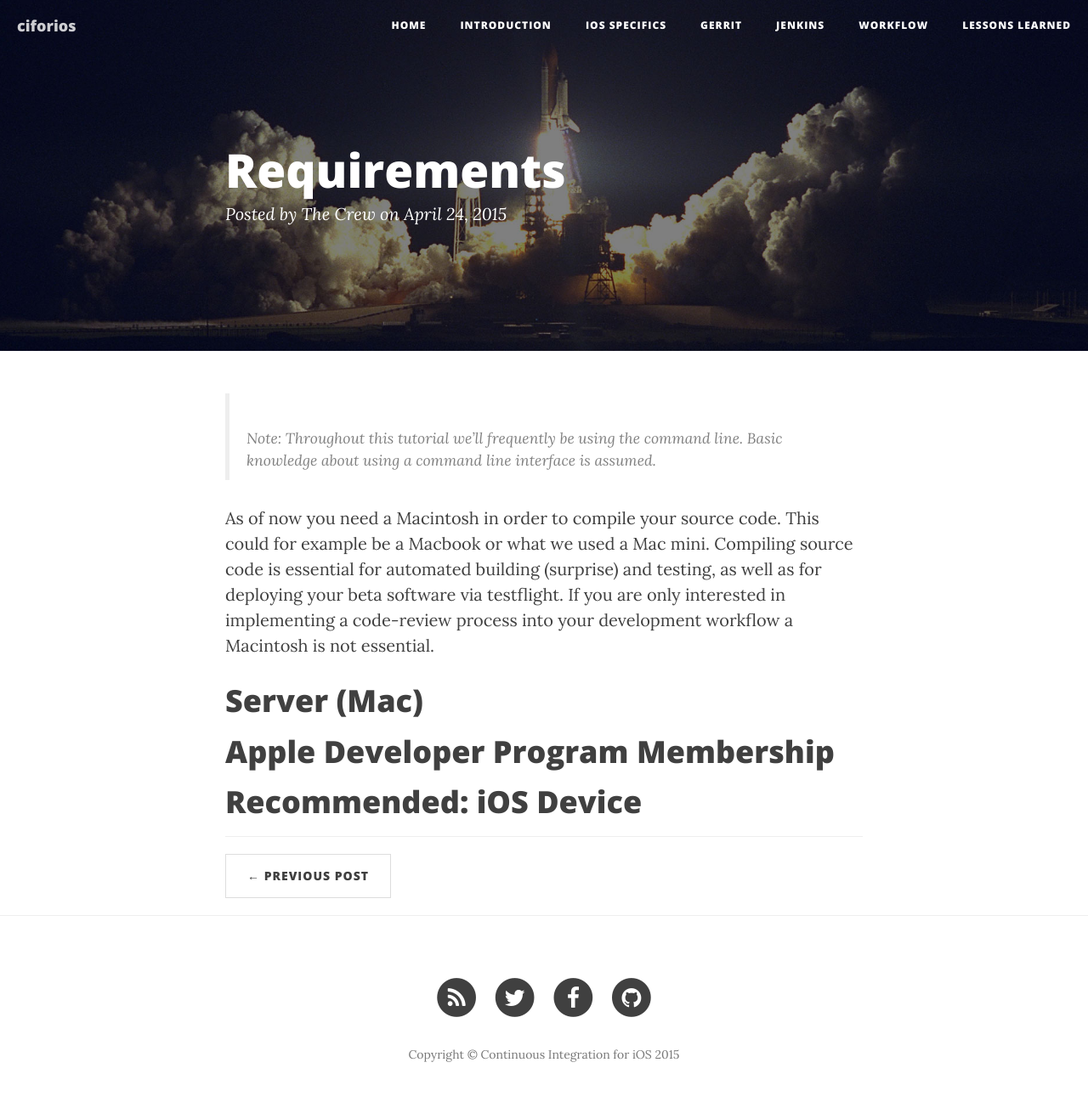
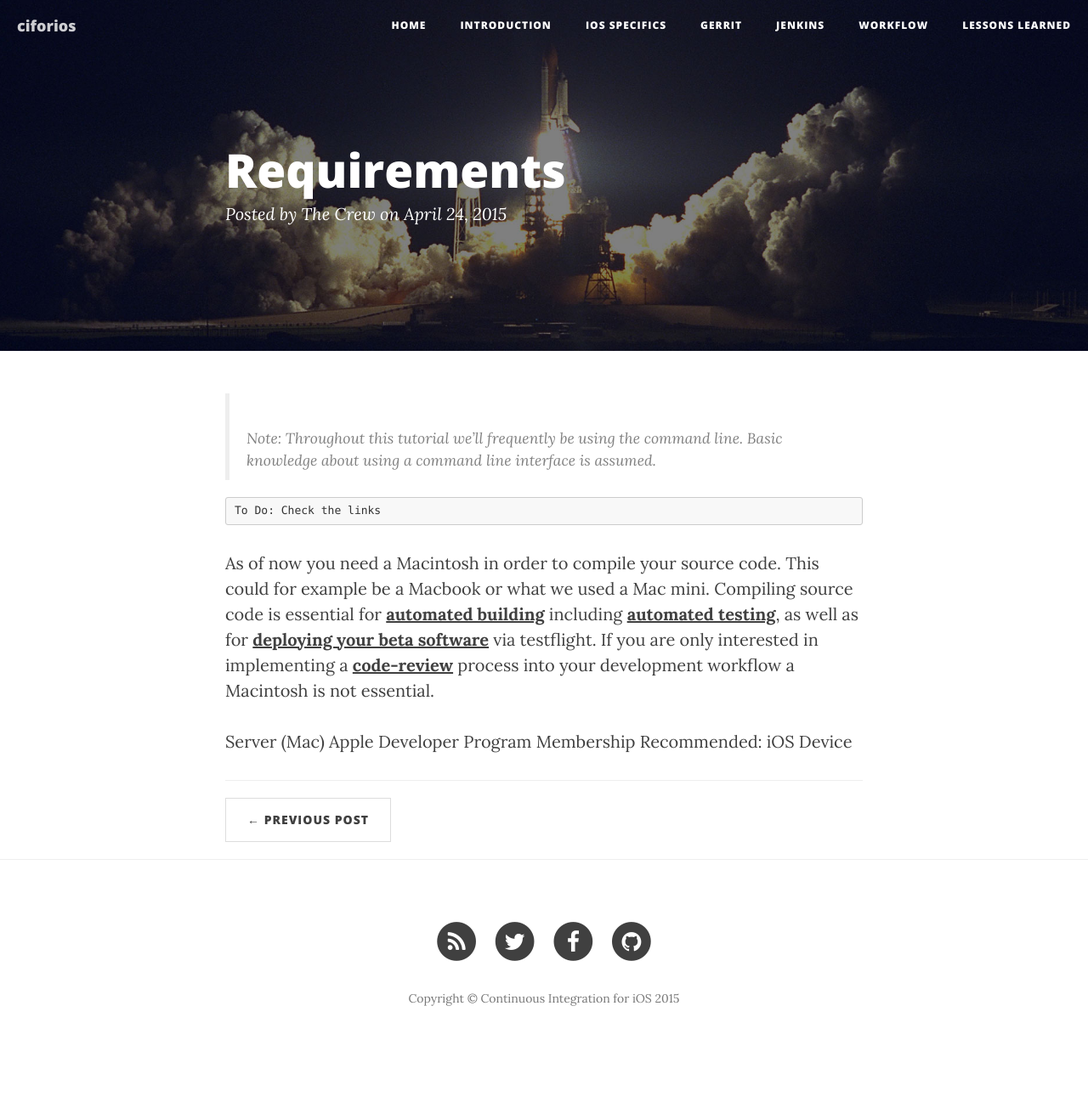
Before and after one commit to ciforios/ciforios.github.io, a Jekyll site: the page built from _posts/2015-04-24-Requirements.markdown, in a window 1280 px wide. Shown: the whole page at 85% size. Built offline with Jekyll 4.4.1, drawn with Linux system fonts in a browser that asks for light colours; nearby versions of some CDN libraries; Markdown is read by kramdown in place of the engine named in the settings; after the commit the page ends 1251 px from its top, so only the background shows below that.

Commit message:
added content

```diff
--- a/_posts/2015-04-24-Requirements.markdown
+++ b/_posts/2015-04-24-Requirements.markdown
@@ -9,10 +9,10 @@ tags: [introduction]
 
 > Note: Throughout this tutorial we'll frequently be using the command line. Basic knowledge about using a command line interface is assumed.
 
-As of now you need a Macintosh in order to compile your source code. This could for example be a Macbook or what we used a Mac mini. Compiling source code is essential for automated building (surprise) and testing, as well as  for deploying your beta software via testflight. If you are only interested in implementing a code-review process into your development workflow a Macintosh is not essential.
+	To Do: Check the links
 
-#Server (Mac)
+As of now you need a Macintosh in order to compile your source code. This could for example be a Macbook or what we used a Mac mini. Compiling source code is essential for [**automated building**](http://ciforios.github.io/jenkins/) including [**automated testing**](http://ciforios.github.io/jenkins/), as well as  for [**deploying your beta software**](http://ciforios.github.io/workflow/) via testflight. If you are only interested in implementing a [**code-review**](http://ciforios.github.io/gerrit/) process into your development workflow a Macintosh is not essential.
 
-#Apple Developer Program Membership
-
-#Recommended: iOS Device
+Server (Mac)
+Apple Developer Program Membership
+Recommended: iOS Device
```
